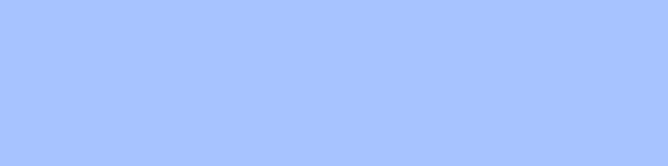
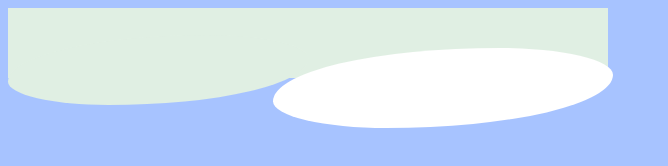
Before and after one commit to oliviakim02/final-project, a plain HTML site: page index.html in a window 1280 px wide. Shown: the whole page, without its empty margins (0-668 px from the left). Drawn offline with Linux system fonts and the light colour scheme.

Commit message:
tried to add hills

```diff
--- a/index.html
+++ b/index.html
@@ -5,7 +5,34 @@
     <meta name="author" content="Olivia Kim">
     <title>Guide to Los Angeles</title>
     <style>
-
+      #wave {
+  position: relative;
+  height: 70px;
+  width: 600px;
+  background: #e0efe3;
+}
+#wave:before {
+  content: "";
+  display: block;
+  position: absolute;
+  border-radius: 100% 50%;
+  width: 340px;
+  height: 80px;
+  background-color: white;
+  right: -5px;
+  top: 40px;
+}
+#wave:after {
+  content: "";
+  display: block;
+  position: absolute;
+  border-radius: 100% 50%;
+  width: 300px;
+  height: 70px;
+  background-color: #e0efe3;
+  left: 0;
+  top: 27px;
+}
 
 
 
@@ -13,9 +40,7 @@
   </head>
 
   <body style="background-color: rgb(167, 195, 255);">
-    <div>
-
-    </div>
+    <div id="wave"></div>
 
 
 
```
